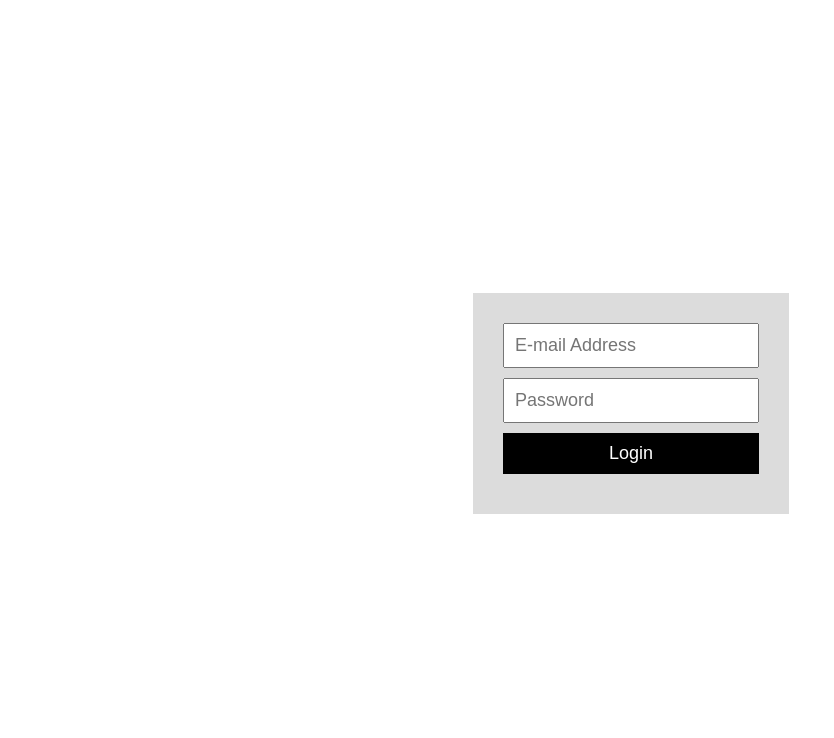
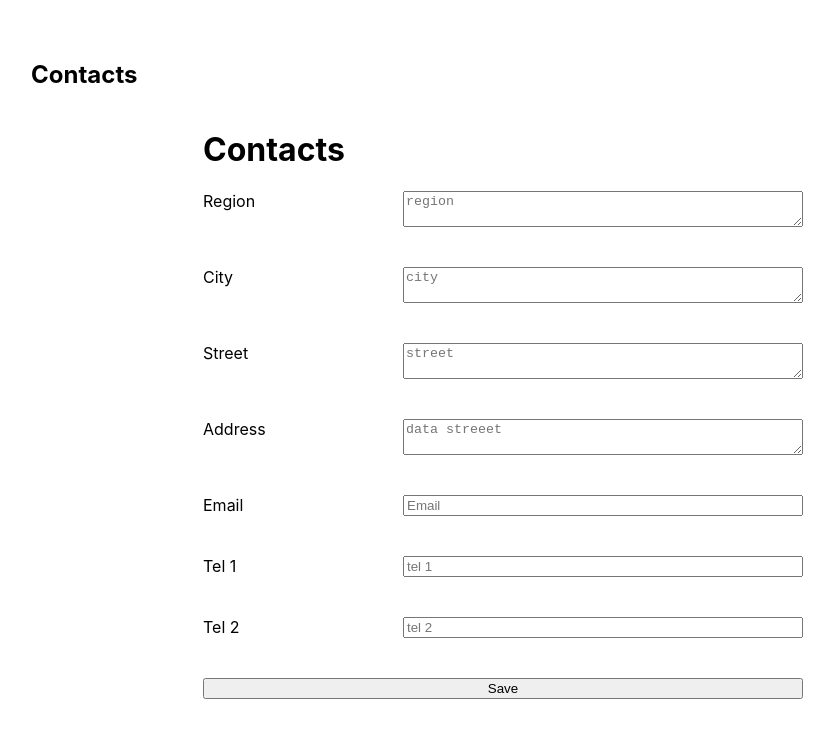
Before and after one commit to WebAiz/sain, a React (Create React App) app: page /contacts in a window 1280 px wide. Before the commit this address led to /login. Shown: the top 738 px of the page, without its empty margins (9-843 px from the left). Built offline with nearby package versions, Linux system fonts and the light colour scheme; no server answers.

Commit message:
stuff page in progress

```diff
--- a/src/components/App.tsx
+++ b/src/components/App.tsx
@@ -21,6 +21,7 @@ function App() {
     const location = useLocation();
     useEffect(() => {
         console.log('USEEFFECT');
+        if (loading) return;
         if (!user) return navigate('/login');
     }, [location.pathname]);
     return (
--- a/src/components/pages/Contacts/Contacts.tsx
+++ b/src/components/pages/Contacts/Contacts.tsx
@@ -6,9 +6,24 @@ export function Contacts() {
         email: '',
         telOne: '',
         telTwo: '',
+        street: '',
+        city: '',
+        region: '',
     });
     function handleChange(value: string, field: string) {
         switch (field) {
+            case 'region': {
+                setdata({ ...data, region: value });
+                break;
+            }
+            case 'city': {
+                setdata({ ...data, city: value });
+                break;
+            }
+            case 'street': {
+                setdata({ ...data, street: value });
+                break;
+            }
             case 'address': {
                 setdata({ ...data, address: value });
                 break;
@@ -32,14 +47,26 @@ export function Contacts() {
         console.log(data);
     }
     return (
-        <main className={"contacts"}>
+        <main className={'contacts'}>
             <h2>Contacts</h2>
             <form onSubmit={handleSubmit} className="form">
                 <h1>Contacts</h1>
                 <div className="form__body">
                     <div className="form__field">
+                        <label htmlFor="region">Region</label>
+                        <textarea onChange={(e) => handleChange(e.target.value, 'region')} value={data.address} name="data" id="region" placeholder="region" />
+                    </div>
+                    <div className="form__field">
+                        <label htmlFor="city">City</label>
+                        <textarea onChange={(e) => handleChange(e.target.value, 'city')} value={data.address} name="data" id="city" placeholder="city" />
+                    </div>
+                    <div className="form__field">
+                        <label htmlFor="street">Street</label>
+                        <textarea onChange={(e) => handleChange(e.target.value, 'street')} value={data.address} name="data" id="street" placeholder="street" />
+                    </div>
+                    <div className="form__field">
                         <label htmlFor="address">Address</label>
-                        <textarea onChange={(e) => handleChange(e.target.value, 'address')} value={data.address} name="data" id="address" placeholder="data streeet"/>
+                        <textarea onChange={(e) => handleChange(e.target.value, 'address')} value={data.address} name="data" id="address" placeholder="data streeet" />
                     </div>
                     <div className="form__field">
                         <label htmlFor="email">Email</label>
@@ -58,6 +85,5 @@ export function Contacts() {
                 <button type="submit">Save</button>
             </form>
         </main>
-
     );
 }
--- a/src/components/pages/Stuff/Stuff.tsx
+++ b/src/components/pages/Stuff/Stuff.tsx
@@ -1,14 +1,37 @@
 // @flow
 import * as React from 'react';
 
-type Props = {
-
-};
+type Props = {};
 
 export function Stuff(props: Props) {
+    const [data, setdata] = React.useState({
+        fullName: '',
+    });
+    const handleSubmit = (e) => {
+        e.preventDefault();
+    };
+
+    function handleChange(value: string, field: string) {
+        switch (field) {
+            case 'fullName': {
+                setdata({ ...data, fullName: value });
+                break;
+            }
+        }
+    }
     return (
         <main className={'stuff'}>
             <h2>Stuff</h2>
+            <form onSubmit={handleSubmit} className="form">
+                <div className="form__body">
+                    <div className="form__field">
+                        <label htmlFor="address">Address</label>
+                        <textarea onChange={(e) => handleChange(e.target.value, 'address')} value={data.fullName} name="data" id="address" placeholder="data streeet" />
+                    </div>
+                </div>
+
+                <button type="submit">Save</button>
+            </form>
         </main>
     );
-};
+}
```
